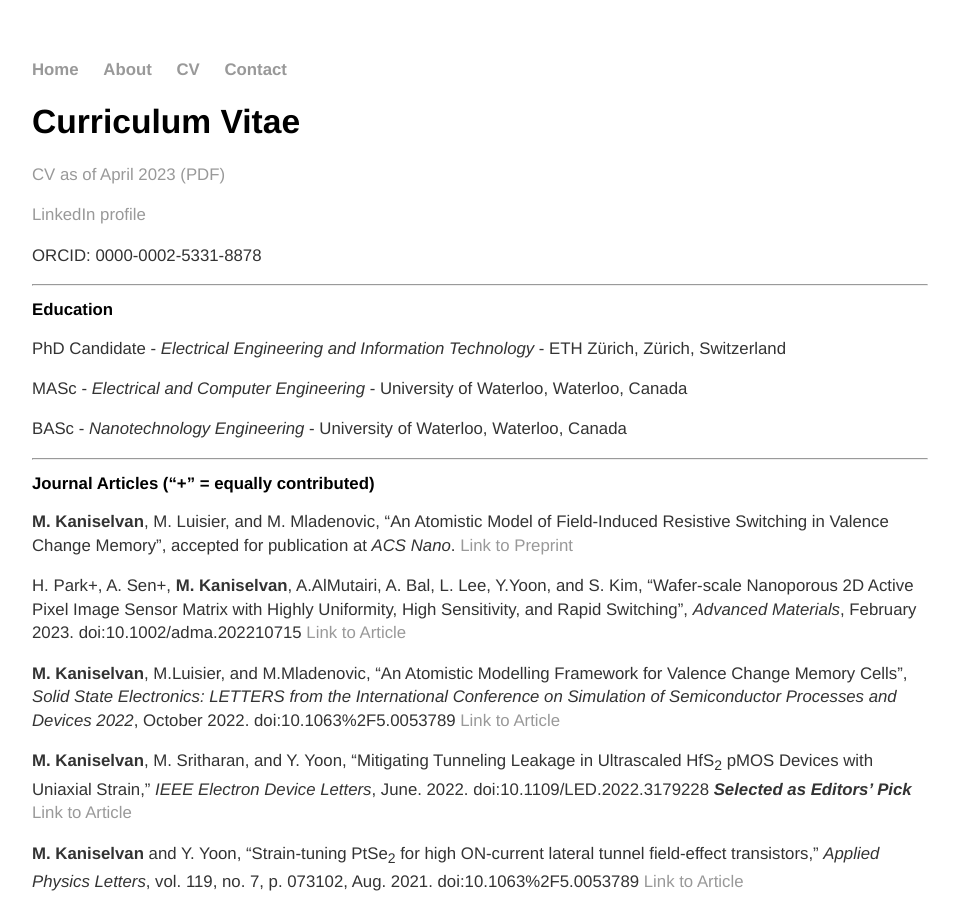
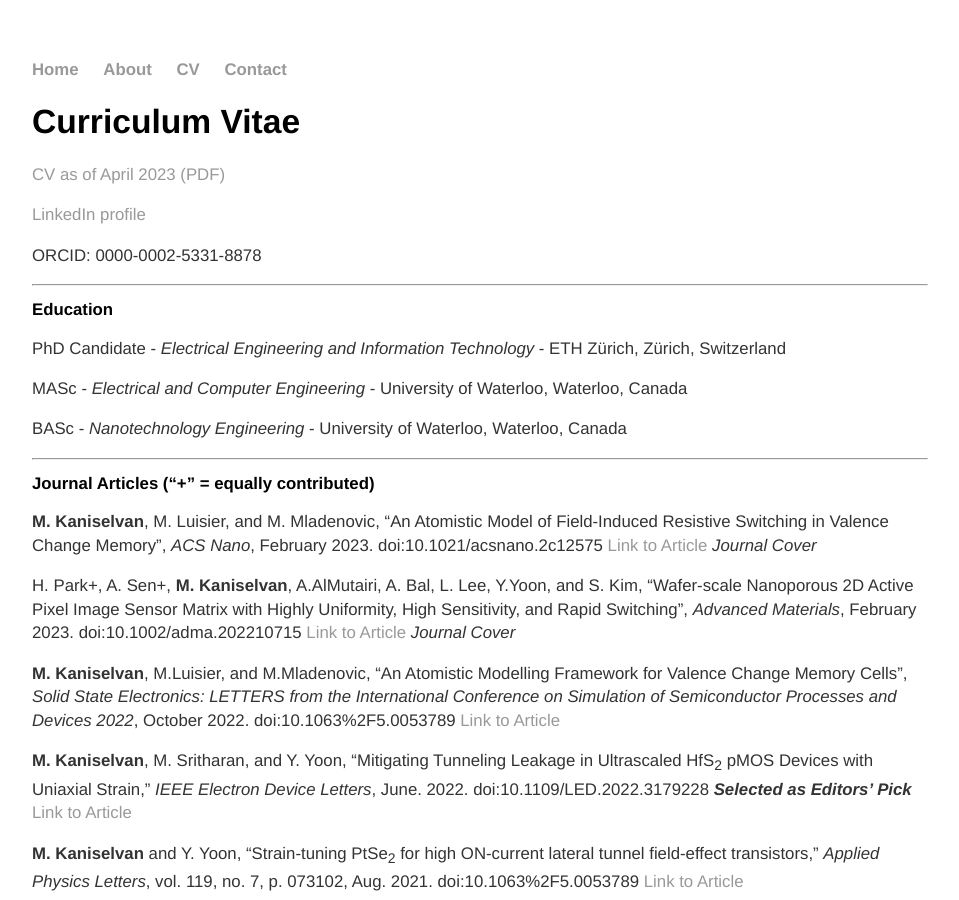
Before and after one commit to manasakani/manaskani.github.io, a Jekyll site: the page built from cv/index.md, in a window 1280 px wide and 900 px high. Shown: the whole window, without its empty margins (160-1119 px from the left). Built offline with Jekyll 4.4.1, drawn with Linux system fonts in a browser that asks for light colours.

Commit message:
Update index.md

```diff
--- a/cv/index.md
+++ b/cv/index.md
@@ -29,9 +29,9 @@
 
 ## Journal Articles ("+" = equally contributed)
 
-**M. Kaniselvan**, M. Luisier, and M. Mladenovic, "An Atomistic Model of Field-Induced Resistive Switching in Valence Change Memory", accepted for publication at _ACS Nano_. [Link to Preprint](https://arxiv.org/pdf/2212.14090.pdf)
+**M. Kaniselvan**, M. Luisier, and M. Mladenovic, "An Atomistic Model of Field-Induced Resistive Switching in Valence Change Memory", _ACS Nano_, February 2023. doi:10.1021/acsnano.2c12575 [Link to Article](https://pubs.acs.org/doi/10.1021/acsnano.2c12575?ref=pdf) *Journal Cover*
 
-H. Park+, A. Sen+, **M. Kaniselvan**, A.AlMutairi, A. Bal, L. Lee, Y.Yoon, and S. Kim, "Wafer-scale Nanoporous 2D Active Pixel Image Sensor Matrix with Highly Uniformity, High Sensitivity, and Rapid Switching", _Advanced Materials_, February 2023. doi:10.1002/adma.202210715 [Link to Article](https://onlinelibrary.wiley.com/doi/10.1002/adma.202210715)
+H. Park+, A. Sen+, **M. Kaniselvan**, A.AlMutairi, A. Bal, L. Lee, Y.Yoon, and S. Kim, "Wafer-scale Nanoporous 2D Active Pixel Image Sensor Matrix with Highly Uniformity, High Sensitivity, and Rapid Switching", _Advanced Materials_, February 2023. doi:10.1002/adma.202210715 [Link to Article](https://onlinelibrary.wiley.com/doi/10.1002/adma.202210715) *Journal Cover*
 
 **M. Kaniselvan**, M.Luisier, and M.Mladenovic, "An Atomistic Modelling Framework for Valence Change Memory Cells", _Solid State Electronics: LETTERS from the International Conference on Simulation of Semiconductor Processes and Devices 2022_, October 2022. doi:10.1063%2F5.0053789 [Link to Article](https://www.sciencedirect.com/science/article/pii/S0038110122002775)
 
```
